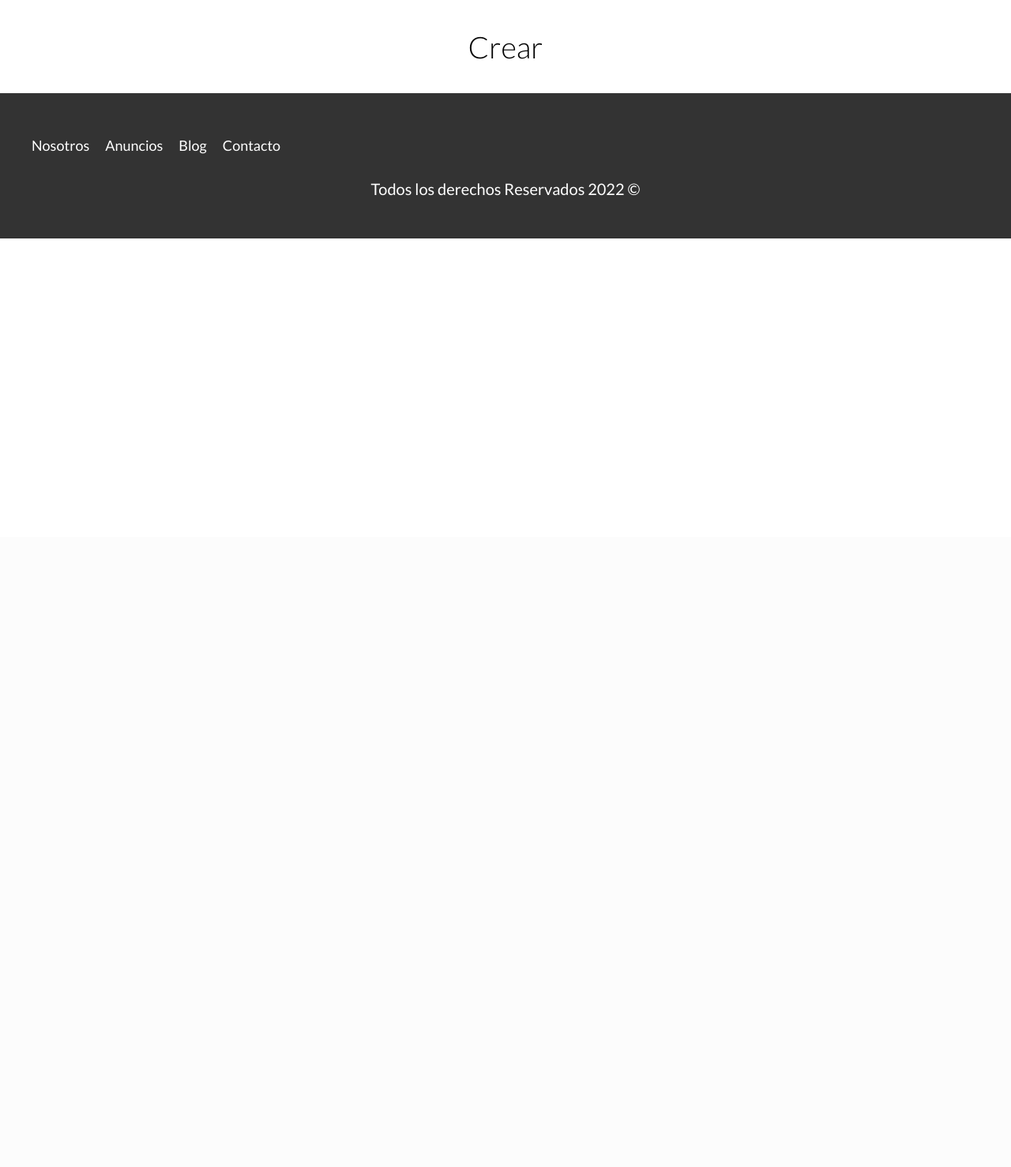
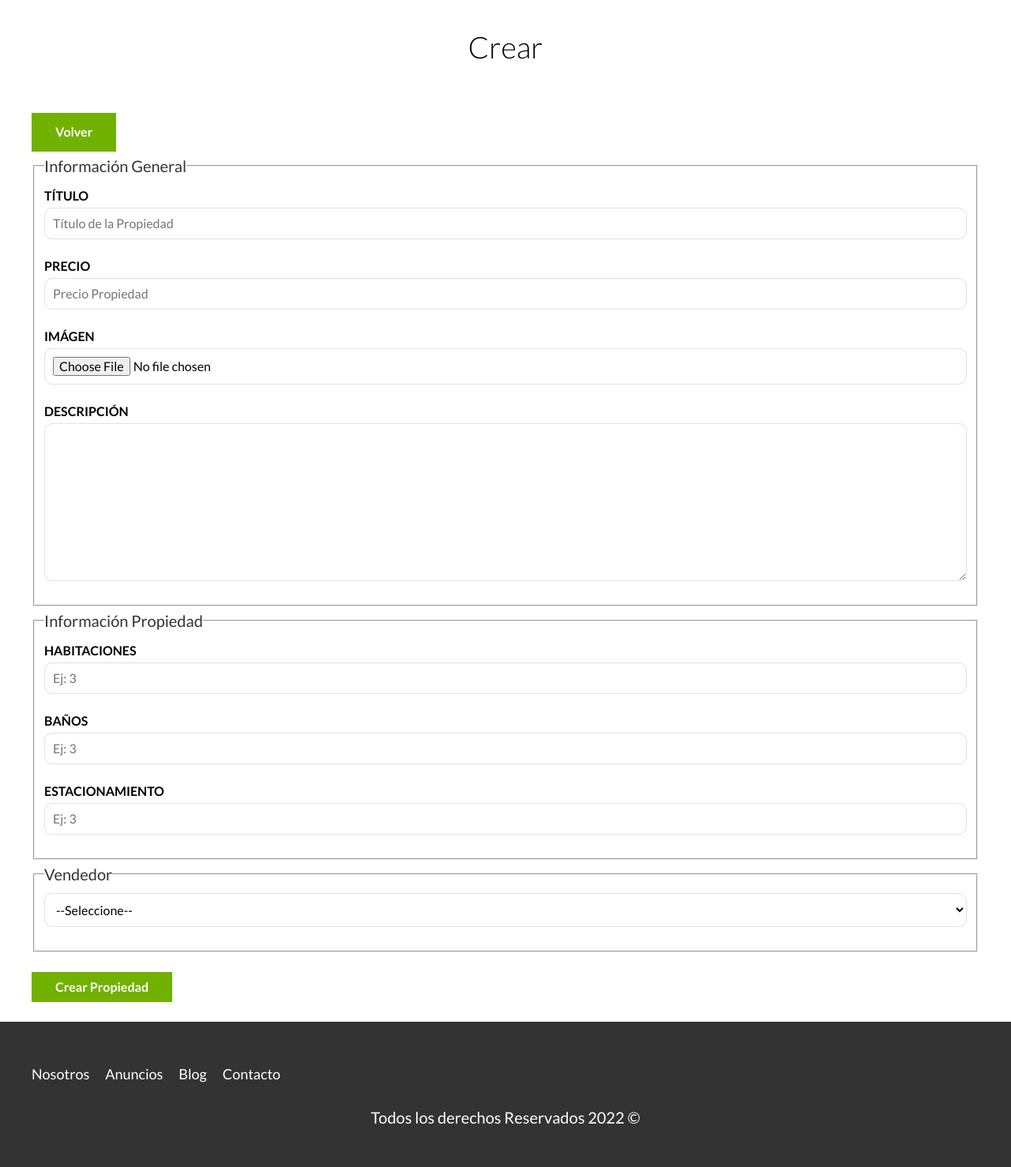
Before and after one commit to Abpv/iWear, a PHP site: page /admin/propiedades/crear.php in a window 1280 px wide. Shown: the part 120-1598 px from the top of the page at 79% size. Before the commit the page ends 422 px from the top, so only its background shows below. Run offline with PHP 8.4, Linux system fonts and the light colour scheme.

Commit message:
BR formulario validado inicio

```diff
--- a/admin/index.php
+++ b/admin/index.php
@@ -4,6 +4,8 @@
 ?>
     <main class="contenedor seccion">
         <h1>Administrador de BienesRaices</h1>
+
+        <a href="/bienesraices/admin/propiedades/crear.php" class="boton-verde">Nueva Propiedad</a>
     </main>
 
 <?php
--- a/admin/propiedades/crear.php
+++ b/admin/propiedades/crear.php
@@ -1,9 +1,125 @@
 <?php
+
+    require '../../includes/config/database.php';
+    $db = conectarDB();
+
+    //array con mensajes de errores
+    $errores = [];
+
+    //ejecuta el codigo tras enviar el formulario
+    if($_SERVER['REQUEST_METHOD'] === 'POST'){
+        // echo '<pre>';
+        //     var_dump($_POST);
+        // echo '</pre>';
+
+        $titulo = $_POST['titulo'];
+        $precio = $_POST['precio'];
+        $descripcion = $_POST['descripcion'];
+        $habitaciones = $_POST['habitaciones'];
+        $wc = $_POST['wc'];
+        $estacionamiento = $_POST['estacionamiento'];
+        $vendedor_id = $_POST['vendedor'];
+
+        if(!$titulo ){
+            $errores[] = "Debes añadir un título";
+        }
+        if(!$precio ){
+            $errores[] = "Debes añadir un precio";
+        }
+        if(strlen($descripcion) < 50 ){
+            $errores[] = "Debes añadir una descripcion de al menos 50 caracteres";
+        }
+        if(!$habitaciones ){
+            $errores[] = "Debes añadir las habitaciones";
+        }
+        if(!$wc ){
+            $errores[] = "Debes añadir un wc";
+        }
+        if(!$estacionamiento ){
+            $errores[] = "Debes añadir un estacionamiento";
+        }
+        if(!$vendedor_id || $vendedor_id === 0){
+            $errores[] = "Debes añadir un vendedor";
+        }
+
+        // echo '<pre>';
+        //     var_dump($vendedor_id);
+        // echo '</pre>';
+        // // exit;
+
+        //revisamos que el array $errores este vacio
+        if(empty($errores)){
+            //insertar en la bd
+            $query = " INSERT INTO propiedades (titulo, precio, descripcion, habitaciones, wc, estacionamiento, vendedor_id)
+                VALUES ('$titulo', '$precio', '$descripcion', '$habitaciones', '$wc', '$estacionamiento', '$vendedor_id')";
+
+            $resultado = mysqli_query($db, $query);
+            if($resultado){
+                echo 'insertado correctamente';
+            }
+        }
+
+
+
+
+    }
     require '../../includes/funciones.php';
     incluirTemplate('header');
 ?>
     <main class="contenedor seccion">
         <h1>Crear</h1>
+
+        <a href="/bienesraices/admin/" class="boton-verde">Volver</a>
+
+        <?php foreach($errores as $error): ?>
+            <div class="alerta error">
+                <?php echo $error; ?>
+            </div>
+
+        <?php endforeach; ?>
+        <form action="/bienesraices/admin/propiedades/crear.php" method="POST" class="formulario">
+            <fieldset>
+                <legend>Información General</legend>
+
+                <label for="titulo">Título</label>
+                <input type="text" name="titulo" id="titulo" placeholder="Título de la Propiedad">
+
+                <label for="precio">Precio</label>
+                <input type="number" name="precio" id="precio" min="1" placeholder="Precio Propiedad">
+
+                <label for="imagen">Imágen</label>
+                <input type="file" id="imagen" accept="image/jpeg, image/png">
+
+                <label for="descripcion">Descripción</label>
+                <textarea name="descripcion" id="descripcion"></textarea>
+
+            </fieldset>
+
+            <fieldset>
+                <legend>Información Propiedad</legend>
+
+                <label for="habitaciones">Habitaciones</label>
+                <input type="number" name="habitaciones" id="habitaciones" min="1" max="9" placeholder="Ej: 3">
+
+                <label for="wc">Baños</label>
+                <input type="number" name="wc" id="wc" min="1" max="9" placeholder="Ej: 3">
+
+                <label for="estacionamiento">estacionamiento</label>
+                <input type="number" name="estacionamiento" id="estacionamiento" min="1" max="9" placeholder="Ej: 3">
+            </fieldset>
+
+            <fieldset>
+                <legend>Vendedor</legend>
+
+                <select name="vendedor" id="vendedor">
+                    <option value="0">--Seleccione--</option>
+                    <option value="1">Juan</option>
+                    <option value="2">Karen</option>
+                </select>
+            </fieldset>
+
+            <input type="submit" class="boton-verde" value="Crear Propiedad">
+        </form>
     </main>
 
 <?php
--- a/includes/config/database.php
+++ b/includes/config/database.php
@@ -0,0 +1,11 @@
+<?php
+
+function conectarDB() : mysqli{
+    $db = mysqli_connect('localhost', 'root', '', 'bienesraices');
+
+    if(!$db){
+        echo "Error no se pudo conectar";
+        exit;
+    }
+    return $db;
+}
--- a/includes/templates/header.php
+++ b/includes/templates/header.php
@@ -11,7 +11,7 @@
     <header class="header <?php echo $inicio ? 'inicio' : ''; ?>">
         <div class="contenedor contenido-header">
             <div class="barra">
-                <a href="./index.php">
+                <a href="/bienesraices/index.php">
                     <img src="/bienesraices/build/img/logo.svg" alt="logo bienes raices">
                 </a>
                 <div class="mobile-menu">
--- a/src/scss/app.scss
+++ b/src/scss/app.scss
@@ -19,3 +19,4 @@
 
 /**P INTERNAS**/
 @import 'internas/nosotros';
+@import 'internas/admin'
--- a/src/scss/base/_variables.scss
+++ b/src/scss/base/_variables.scss
@@ -15,6 +15,7 @@ $verde: #71B100;
 $blanco: #FFFFFF;
 $gris: #e1e1e1;
 $grisOscuro: #333333;
+$rojo: rgb(172, 9, 9);
 
 $separacion: 5rem;
 
--- /dev/null
+++ b/src/scss/internas/_admin.scss
@@ -0,0 +1,12 @@
+.alerta{
+    padding: .5rem;
+    text-align: center;
+    color: $blanco;
+    font-weight: $bold;
+    text-transform: uppercase;
+    margin: 1rem 0;
+
+    &.error{
+        background-color: $rojo;
+    }
+}
```
Also changed, not shown: build/css/app.css, 1 other file.
